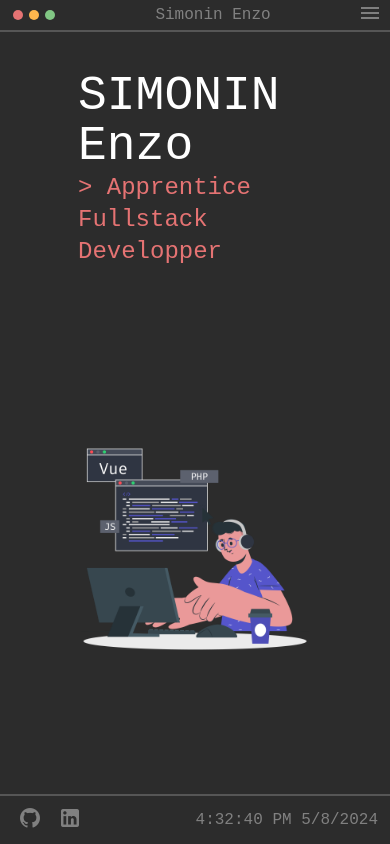
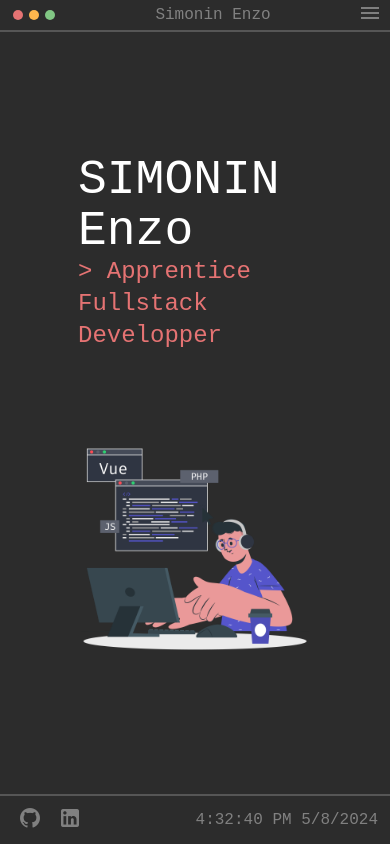
Before and after one commit to Nzosim/PortfolioVueJs, a Vue app: page / in a window 390 px wide. Built offline with nearby package versions, Linux system fonts and the light colour scheme.

Commit message:
add margin top

```diff
--- a/src/components/Homepage.vue
+++ b/src/components/Homepage.vue
@@ -58,7 +58,7 @@ p {
 
 @media screen and (max-width: 930px) {
   .home_left {
-    top: 20%;
+    top: 30%;
     left: 20%;
     width: 60%;
   }
```
